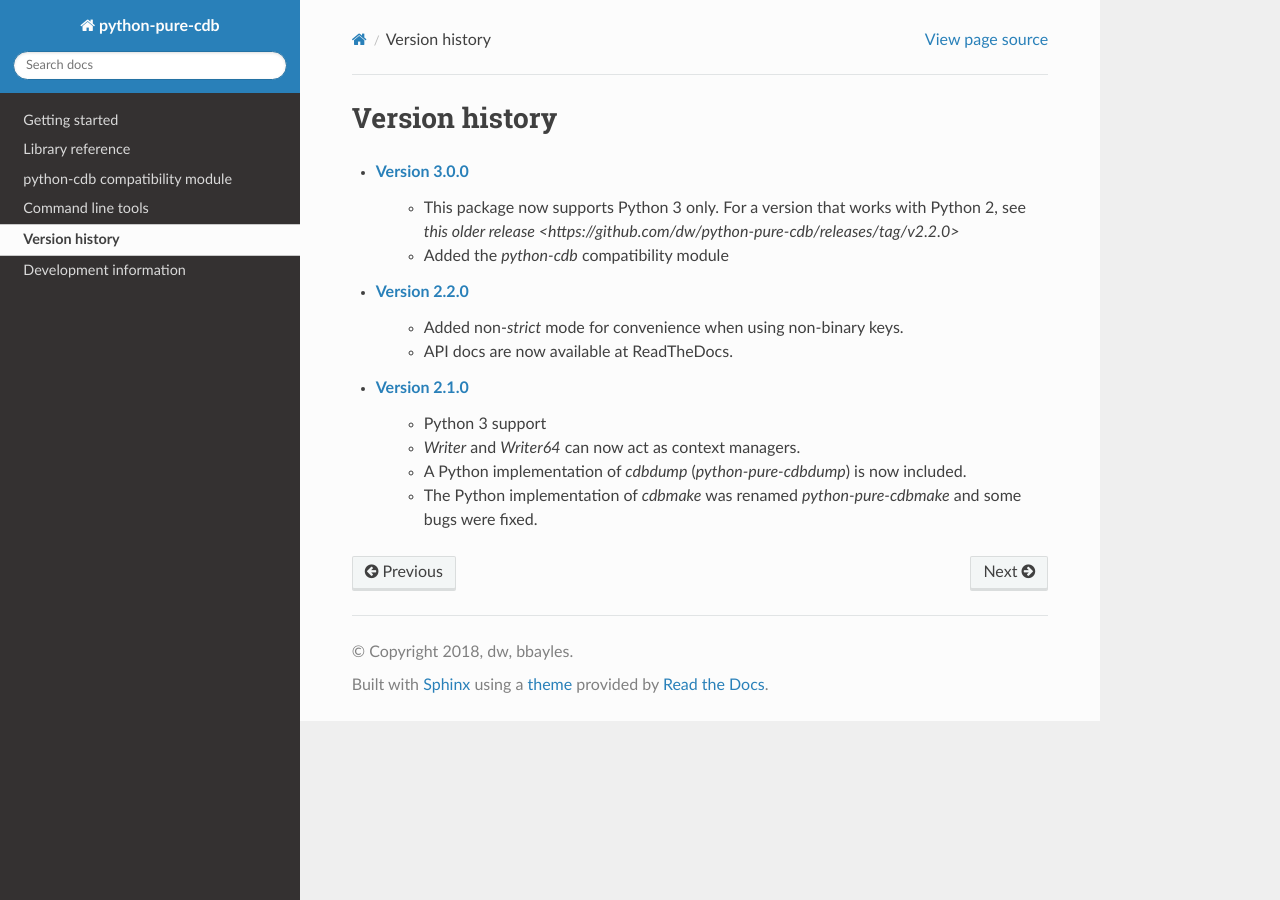
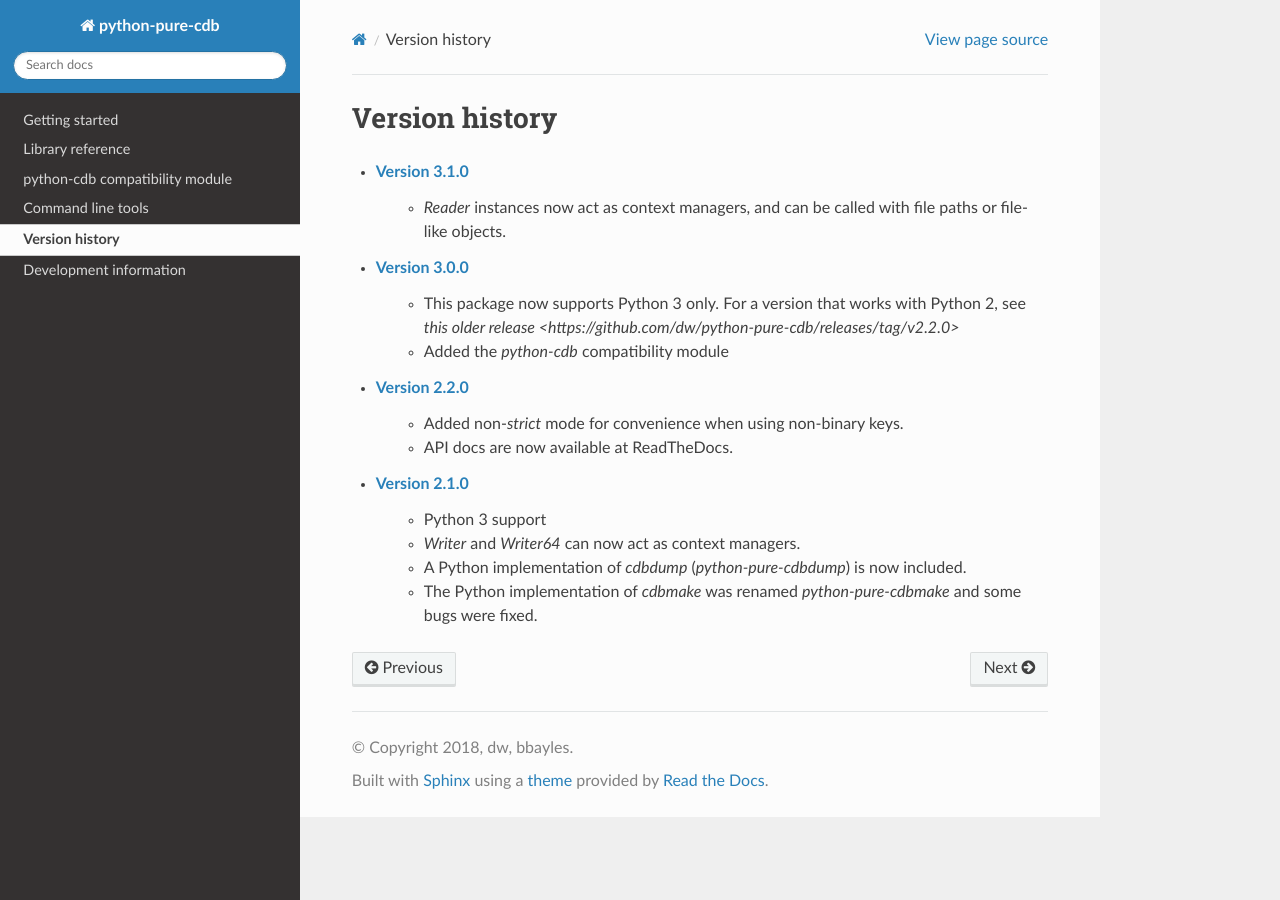
Before and after one commit to bbayles/python-pure-cdb, a Sphinx documentation site: the page built from docs/versions.rst, in a window 1280 px wide. Built offline with Sphinx 7.4.7 and the Read the Docs theme 2.0.0, drawn with Linux system fonts in a browser that asks for light colours.

```diff
--- a/docs/versions.rst
+++ b/docs/versions.rst
@@ -1,7 +1,9 @@
 Version history
 ===============
 
-* `Version 3.0.0 <https://github.com/dw/python-pure-cdb/releases/tag/v2.3.0>`_
+* `Version 3.1.0 <https://github.com/dw/python-pure-cdb/releases/tag/v3.1.0>`_
+    * `Reader` instances now act as context managers, and can be called with file paths or file-like objects.
+* `Version 3.0.0 <https://github.com/dw/python-pure-cdb/releases/tag/v3.0.0>`_
     * This package now supports Python 3 only. For a version that works with Python 2, see `this older release <https://github.com/dw/python-pure-cdb/releases/tag/v2.2.0>`
     * Added the `python-cdb` compatibility module
 * `Version 2.2.0 <https://github.com/dw/python-pure-cdb/releases/tag/v2.2.0>`_
--- a/setup.py
+++ b/setup.py
@@ -24,7 +24,7 @@ setup(
     keywords='cdb file format appengine database db',
     license='MIT',
     name='pure-cdb',
-    version='3.0.0',
+    version='3.1.0',
     packages=find_packages(include=['cdblib']),
     ext_modules=ext_modules,
     install_requires=[],
```
